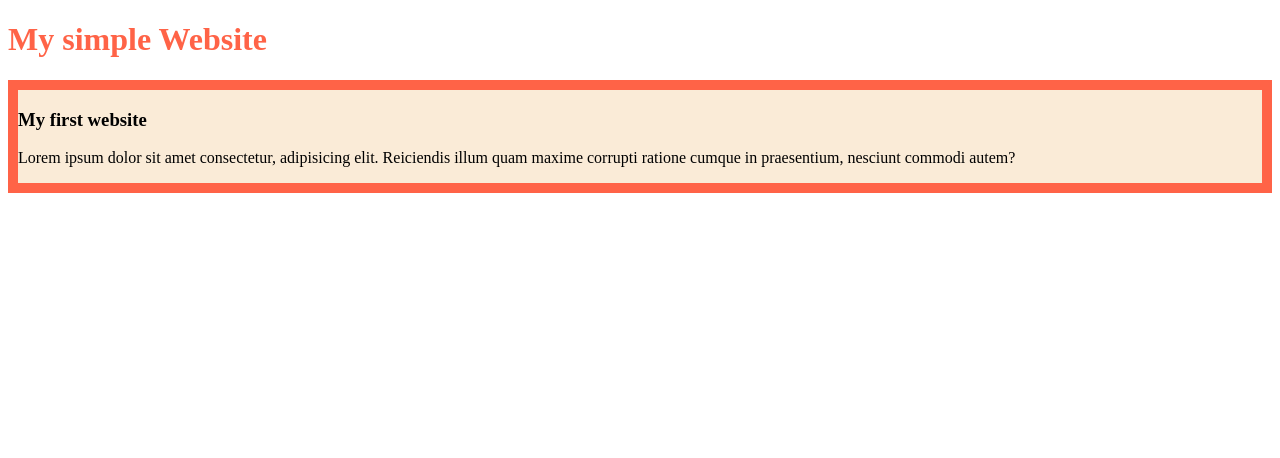
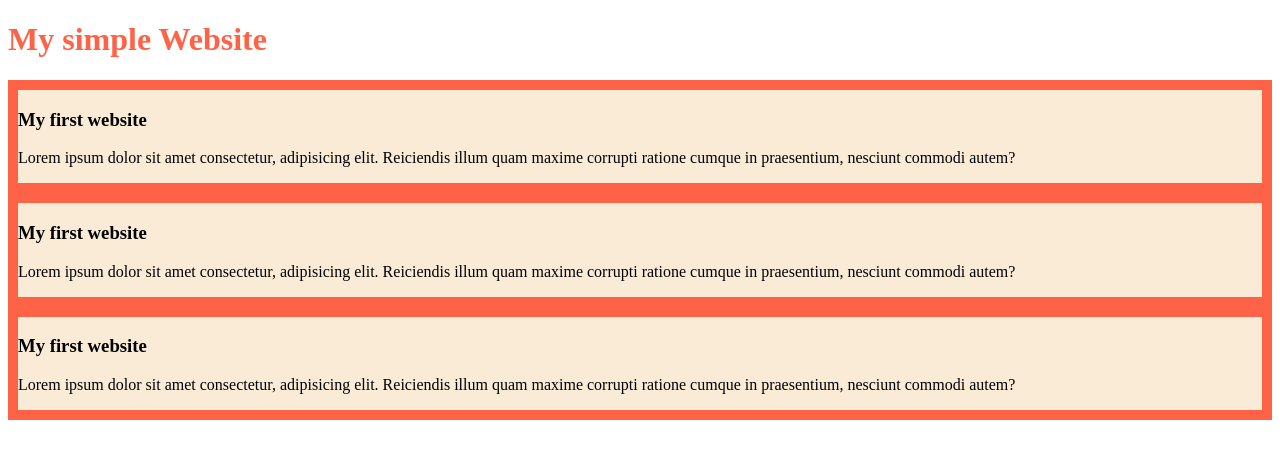
Before and after one commit to tomalhossen78/my-first-website, a plain HTML site: page index.html in a window 1280 px wide. Drawn offline with Linux system fonts and the light colour scheme.

Commit message:
my second git commit

```diff
--- a/index.html
+++ b/index.html
@@ -13,5 +13,13 @@
         <h3>My first website</h3>
         <p>Lorem ipsum dolor sit amet consectetur, adipisicing elit. Reiciendis illum quam maxime corrupti ratione cumque in praesentium, nesciunt commodi autem?</p>
     </div>
+    <div>
+        <h3>My first website</h3>
+        <p>Lorem ipsum dolor sit amet consectetur, adipisicing elit. Reiciendis illum quam maxime corrupti ratione cumque in praesentium, nesciunt commodi autem?</p>
+    </div>
+    <div>
+        <h3>My first website</h3>
+        <p>Lorem ipsum dolor sit amet consectetur, adipisicing elit. Reiciendis illum quam maxime corrupti ratione cumque in praesentium, nesciunt commodi autem?</p>
+    </div>
 </body>
 </html>
```
